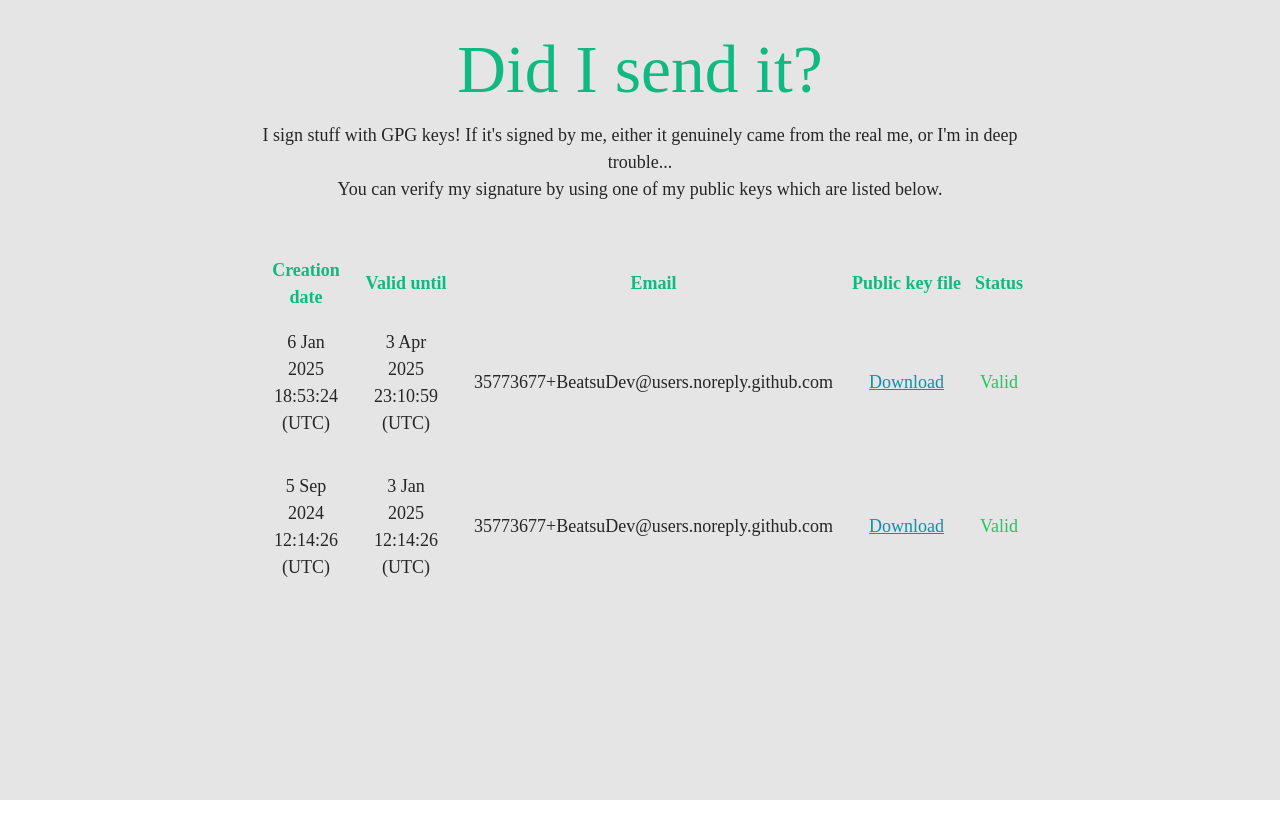
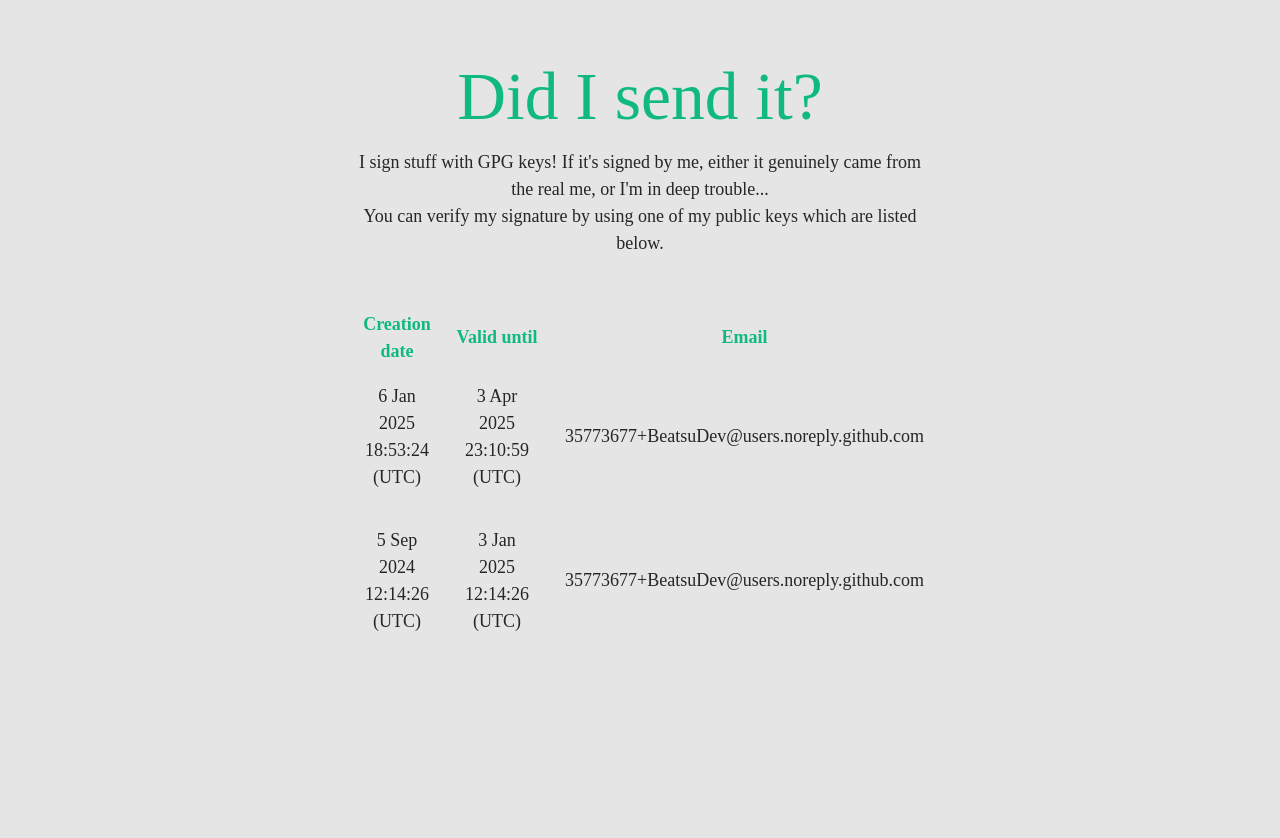
Before and after one commit to BeatsuDev/ericbs, a Nuxt app: page /gpg in a window 1280 px wide. Shown: the top 838 px of the page. Before the commit the page ends 800 px from the top, so only its background shows below. Built offline with nearby package versions, Linux system fonts and the light colour scheme; a web font is replaced by a local one.

Commit message:
chore: make gpg page use PageMeta instead of custom reader layout

```diff
--- a/pages/gpg.vue
+++ b/pages/gpg.vue
@@ -1,5 +1,5 @@
 <template>
-    <div class="h-dvh flex flex-col w-full md:w-4/5 lg:w-3/5 py-8 text-center mx-auto">
+    <div class="h-dvh flex flex-col py-8 text-center">
 
         <h1 class="text-6xl mb-4 text-primary-500">Did I send it?</h1>
         <p>
@@ -40,6 +40,10 @@
 </template>
 
 <script setup lang="ts">
+definePageMeta({
+    layout: "reader",
+})
+
 type GPGKey = {
     from: string;
     to: string;
```
